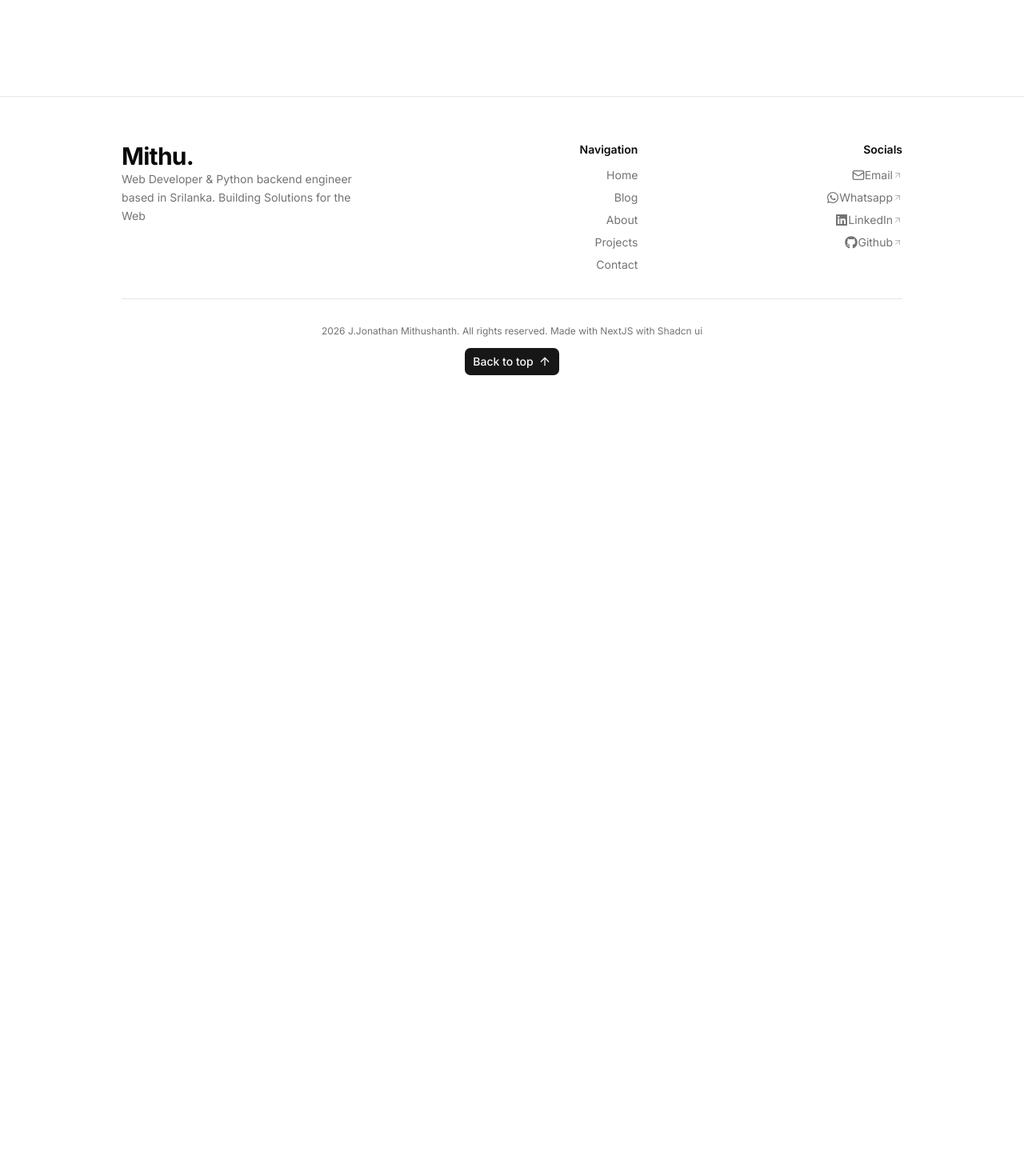
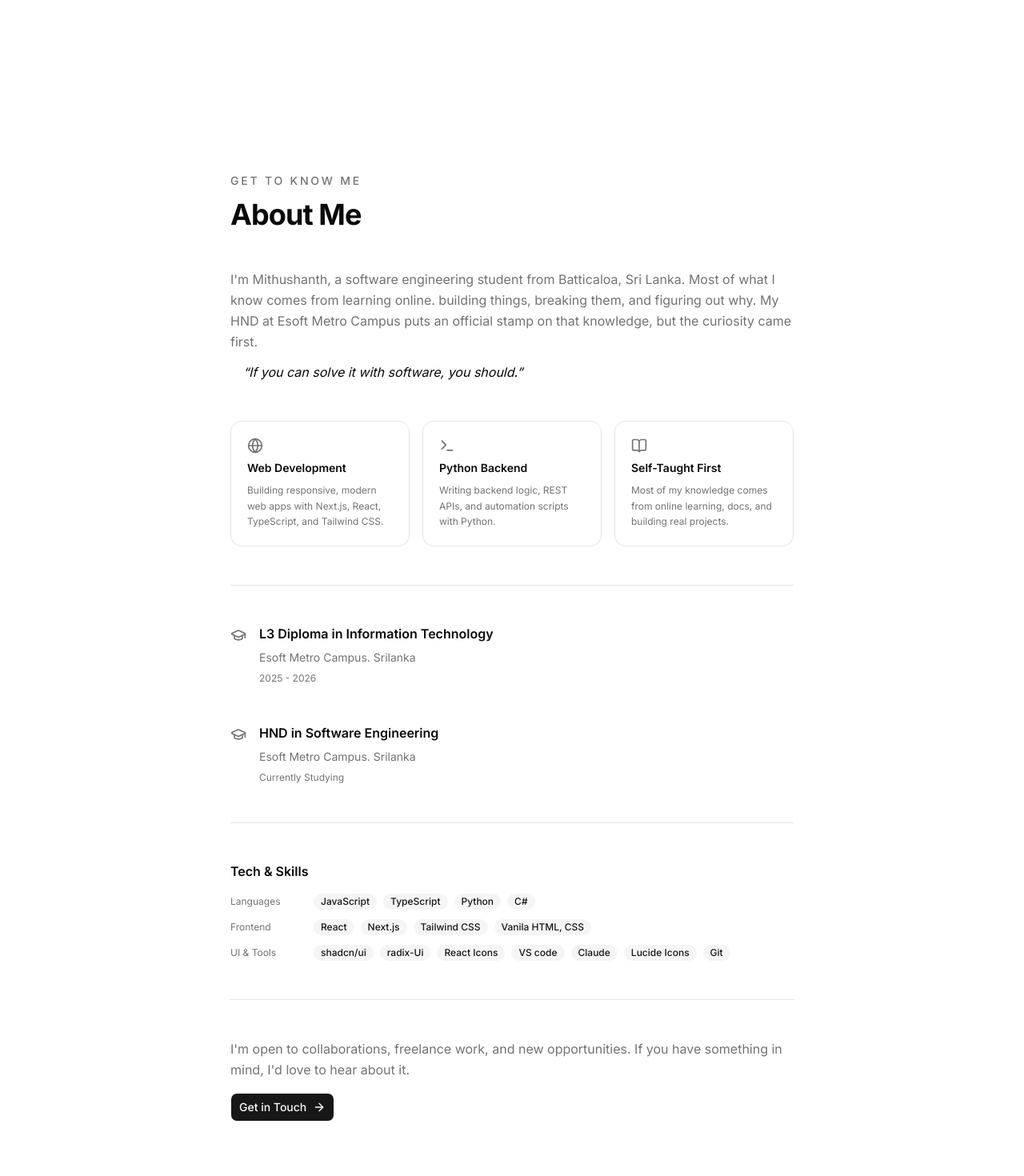
Before and after one commit to Mithu-Vulcan/mithu.dev, a Next.js app: page / in a window 1280 px wide. Shown: the part 680-2150 px from the top of the page at 80% size. Before the commit the page ends 1206 px from the top, so only its background shows below. Built offline with nearby package versions, Linux system fonts and the light colour scheme.

Commit message:
finished about section and integrated successfully

```diff
--- a/src/app/page.tsx
+++ b/src/app/page.tsx
@@ -1,7 +1,11 @@
 import Hero from "@/components/sections/hero"
+import About from "@/components/sections/about"
 
 export default function Home() {
   return (
-    <Hero></Hero>
+    <>
+      <Hero/>
+      <About/>
+    </>
   )
 }
--- /dev/null
+++ b/src/components/sections/about.tsx
@@ -0,0 +1,181 @@
+"use client"
+
+import { motion } from "motion/react"
+import { Globe, Terminal, BookOpen, GraduationCap, ArrowRight } from "lucide-react";
+import { Separator } from "@/components/ui/separator";
+import { Badge } from "@/components/ui/badge";
+import { Button } from "@/components/ui/button"
+import Link from "next/link";
+
+const cards = [
+  {
+    icon: Globe,
+    title: "Web Development",
+    body: "Building responsive, modern web apps with Next.js, React, TypeScript, and Tailwind CSS.",
+  },
+  {
+    icon: Terminal,
+    title: "Python Backend",
+    body: "Writing backend logic, REST APIs, and automation scripts with Python.",
+  },
+  {
+    icon: BookOpen,
+    title: "Self-Taught First",
+    body: "Most of my knowledge comes from online learning, docs, and building real projects.",
+  },
+];
+
+const skills = [
+  { category: "Languages", items: ["JavaScript", "TypeScript", "Python", "C#"] },
+  { category: "Frontend",  items: ["React", "Next.js", "Tailwind CSS", "Vanila HTML, CSS"] },
+  { category: "UI & Tools", items: ["shadcn/ui","radix-Ui","React Icons","VS code","Claude", "Lucide Icons", "Git"] },
+];
+
+const fadeUp = {
+  hidden: { opacity: 0, y: 20 },
+  show:   { opacity: 1, y: 0  },
+};
+
+export default function About() {
+    return (
+        <section
+        id="about"
+        className="mx-auto max-w-3xl scroll-mt-20 px-5 py-24 sm:px-8">
+            <motion.div
+            initial="hidden"
+            whileInView={"show"}
+            viewport={{once: true, amount: 0.15}}
+            variants={{show: {transition: {staggerChildren: 0.12}}}}
+            className="space-y-12">
+
+                <motion.div
+                variants={fadeUp}
+                transition={{duration: 0.5}}
+                className="space-y-3">
+
+                    <p className="text-sm text-muted-foreground font-medium uppercase tracking-[0.2em]">Get to know me</p>
+                    <h2 className="text-3xl font-bold tracking-tight sm:text-4xl">About Me</h2>
+
+                </motion.div>
+
+                <motion.div
+                variants={fadeUp}
+                transition={{duration: 0.5}}
+                className="space-y-3">
+
+                    <p className="text-muted-foreground leading-relaxed">
+                        I&apos;m Mithushanth, a software engineering student from Batticaloa,
+                        Sri Lanka. Most of what I know comes from learning online. building
+                        things, breaking them, and figuring out why. My HND at Esoft Metro
+                        Campus puts an official stamp on that knowledge, but the curiosity
+                        came first.
+                    </p>
+
+                    <blockquote className="border-1-2 border-muted-foreground italic leading-relaxed pl-4">&ldquo;If you can solve it with software, you should.&rdquo;</blockquote>
+
+                </motion.div>
+
+                <motion.div
+                className="grid grid-cols-1 gap-4 sm:grid-cols-3"
+                variants={fadeUp}
+                transition={{duration: 0.5}}>
+                    {
+                        cards.map((card) => {
+                            const Icon = card.icon;
+                            return (
+                                <div
+                                className="space-y-2 rounded-xl bg-card border p-5"
+                                key={card.title}>
+                                    <Icon className="h-5 w-5 text-muted-foreground"/>
+                                    <p className="text-sm font-semibold ">{card.title}</p>
+                                    <p className="text-xs text-muted-foreground leading-relaxed">{card.body}</p>
+                                </div>
+                            )
+                        })
+                    }
+
+                </motion.div>
+
+                <Separator/>
+
+                <motion.div
+                className="flex gap-4"
+                variants={fadeUp}
+                transition={{duration: 0.5}}>
+                    <GraduationCap className="mt-1 h-5 w-5 shrink-0 text-muted-foreground"/>
+                    <div className="space-y-2">
+                        <p className="font-semibold">L3 Diploma in Information Technology</p>
+                        <p className="text-sm text-muted-foreground"> Esoft Metro Campus. Srilanka</p>
+                        <p className="text-xs text-muted-foreground">2025 - 2026</p>
+                    </div>
+                </motion.div>
+                <motion.div
+                className="flex gap-4"
+                variants={fadeUp}
+                transition={{duration: 0.5}}>
+                    <GraduationCap className="mt-1 h-5 w-5 shrink-0 text-muted-foreground"/>
+                    <div className="space-y-2">
+                        <p className="font-semibold">HND in Software Engineering</p>
+                        <p className="text-sm text-muted-foreground"> Esoft Metro Campus. Srilanka</p>
+                        <p className="text-xs text-muted-foreground">Currently Studying</p>
+                    </div>
+                </motion.div>
+
+                <Separator/>
+
+                <motion.div
+                className="space-y-4"
+                variants={fadeUp}
+                transition={{duration: 0.5}}>
+
+                    <p className="font-semibold">Tech &amp; Skills</p>
+
+                    <div className="space-y-3">
+                        {skills.map((group) => (
+                        <div key={group.category} className="space-y-1.5 sm:space-y-0">
+                            <span className="block text-xs text-muted-foreground sm:hidden mt-0.5">
+                              {group.category}
+                            </span>
+                            <div className="flex flex-wrap items-center gap-2">
+                                <span className="hidden w-24 shrink-0 text-xs text-muted-foreground sm:block">
+                                    {group.category}
+                                </span>
+                                    {group.items.map((item) => (
+                                        <Badge key={item} variant="secondary" className="text-xs">
+                                            {item}
+                                        </Badge>
+                                ))}
+                            </div>
+                        </div>
+                        ))}
+                    </div>
+
+                </motion.div>
+
+                <Separator/>
+
+                <motion.div variants={fadeUp} transition={{ duration: 0.5 }} className="space-y-4">
+                    <p className="text-muted-foreground leading-relaxed">
+                        I&apos;m open to collaborations, freelance work, and new opportunities.
+                        If you have something in mind, I&apos;d love to hear about it.
+                    </p>
+                    <motion.div
+                      whileHover={{ scale: 1.03 }}
+                      whileTap={{ scale: 0.97 }}
+                      transition={{ type: "spring", stiffness: 400, damping: 20 }}
+                      className="inline-block"
+                    >
+                        <Link href={"/#contact"}>
+                            <Button className="gap-2">
+                              Get in Touch <ArrowRight className="h-4 w-4" />
+                            </Button>
+                        </Link>
+                    </motion.div>
+                </motion.div>
+
+
+
+            </motion.div>
+        </section>
+    )
+}
```
